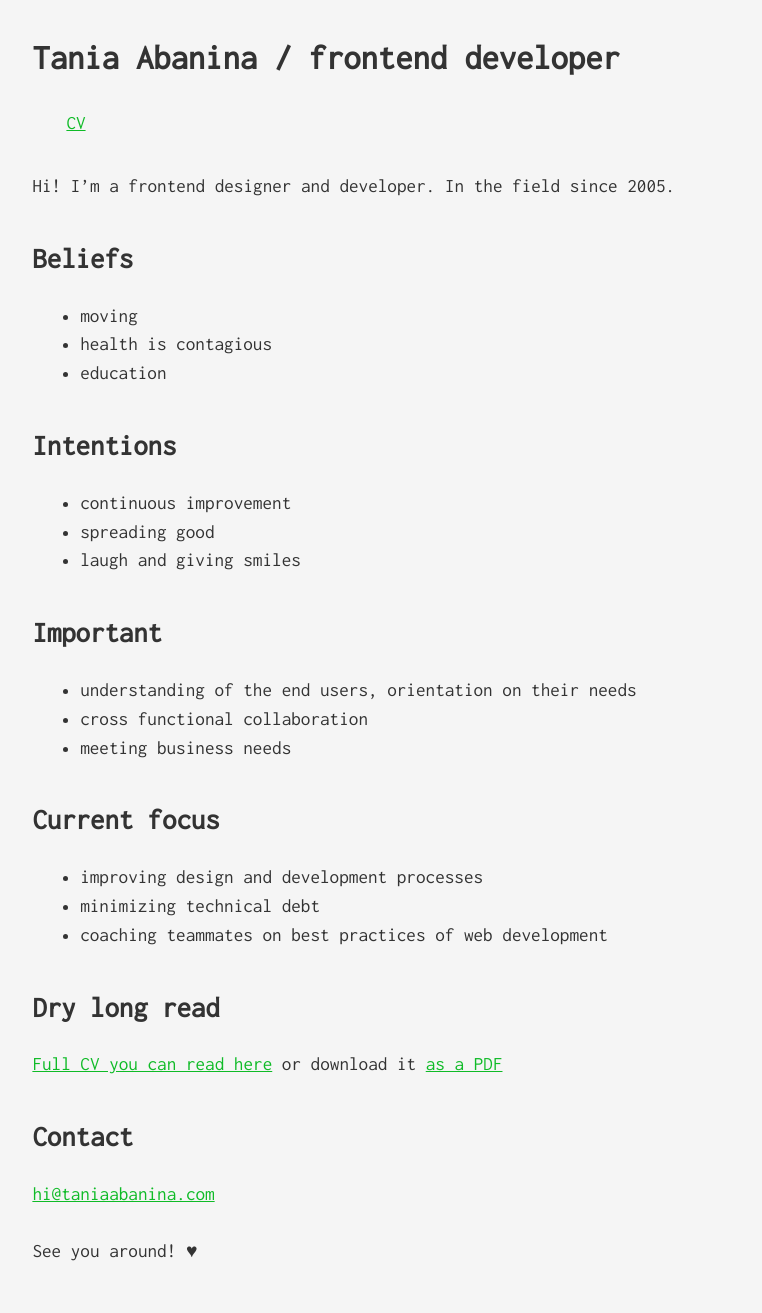
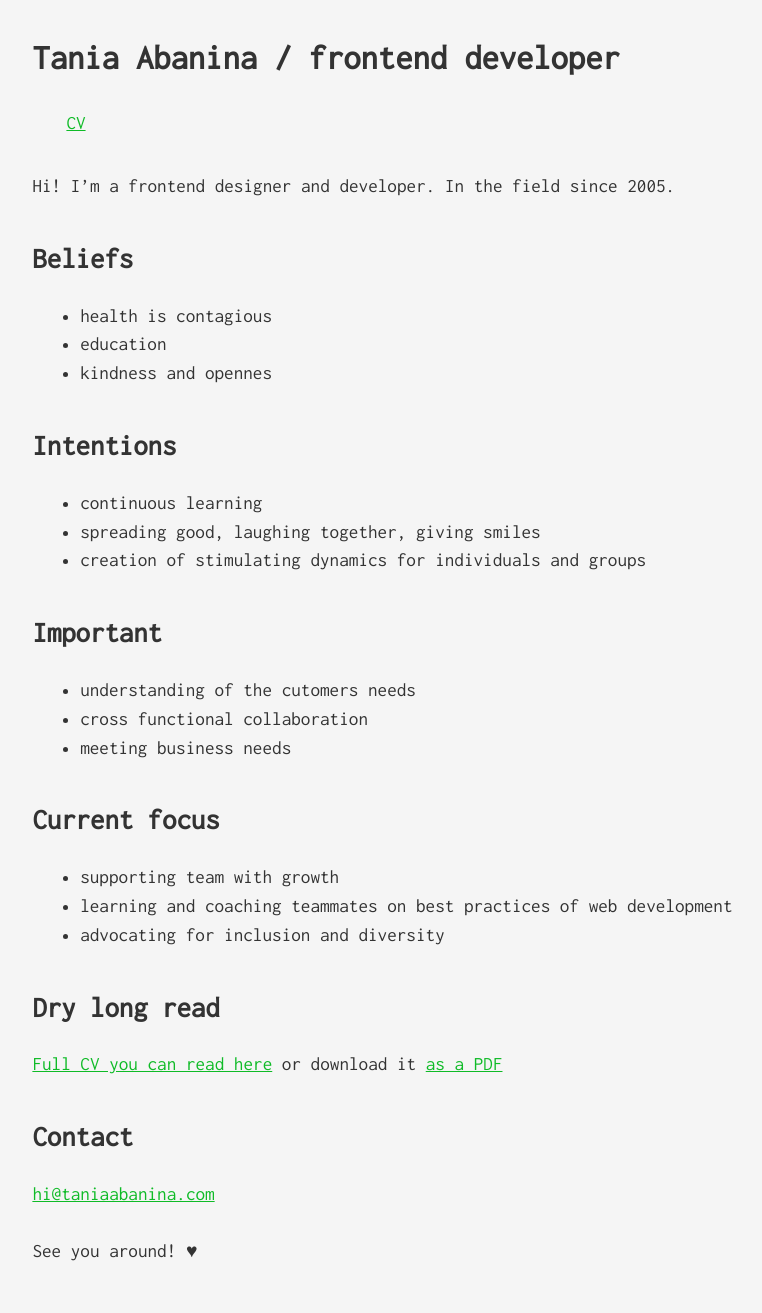
Before and after one commit to tataata/taniaabanina.com, a Jekyll site: the page built from index.md, in a window 1280 px wide. Shown: the whole page, without its empty margins (6-768 px from the left). Built offline with Jekyll 4.4.1, drawn with Linux system fonts in a browser that asks for light colours.

Commit message:
Update copy: intentions, believes and current focus

```diff
--- a/index.md
+++ b/index.md
@@ -17,27 +17,27 @@ Hi! I'm a frontend designer and developer. In the field since 2005.
 
 
 ## Beliefs
-- moving
 - health is contagious
 - education
+- kindness and opennes
 
 
 ## Intentions
-- continuous improvement
-- spreading good
-- laugh and giving smiles
+- continuous learning
+- spreading good, laughing together, giving smiles
+- creation of stimulating dynamics for individuals and groups
 
 
 ## Important
-- understanding of the end users, orientation on their needs
+- understanding of the cutomers needs
 - cross functional collaboration
 - meeting business needs
 
 
 ## Current focus
-- improving design and development processes
-- minimizing technical debt
-- coaching teammates on best practices of web development
+- supporting team with growth
+- learning and coaching teammates on best practices of web development
+- advocating for inclusion and diversity
 
 
 ## Dry long read
```
